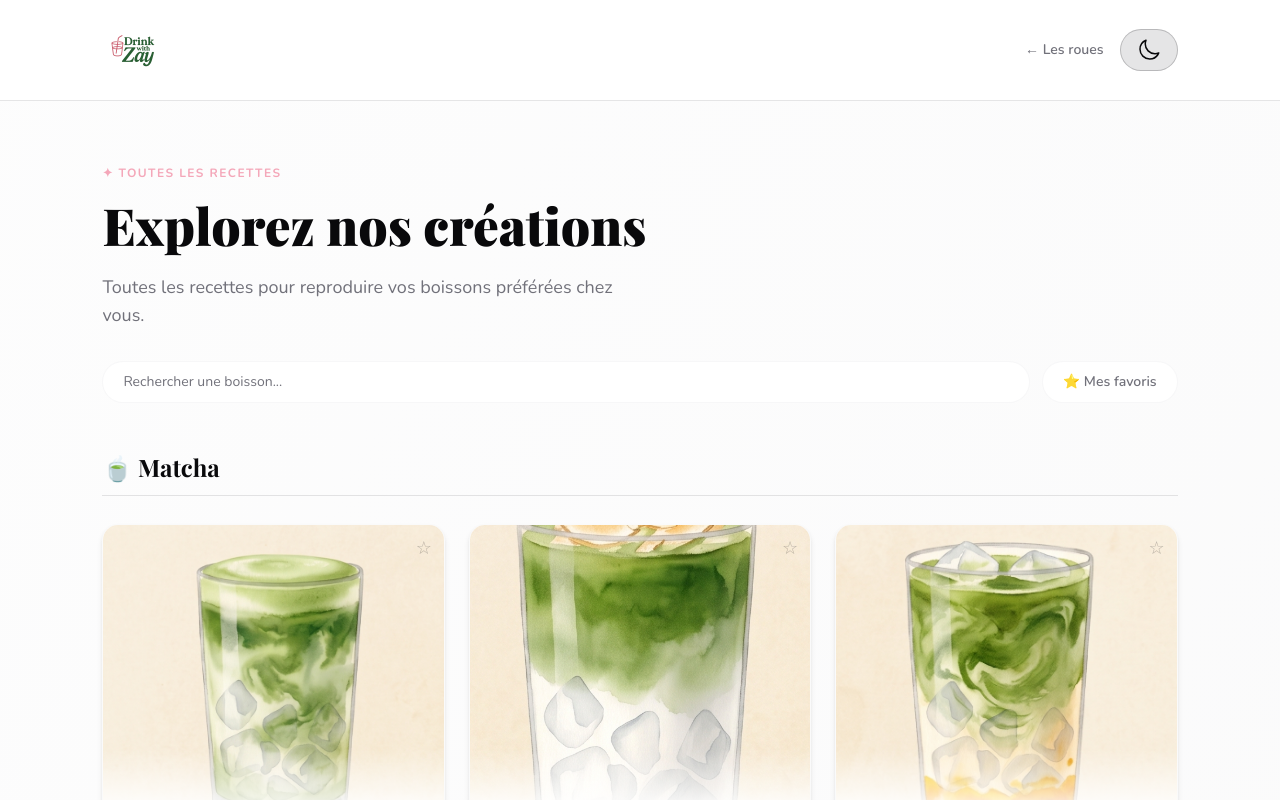
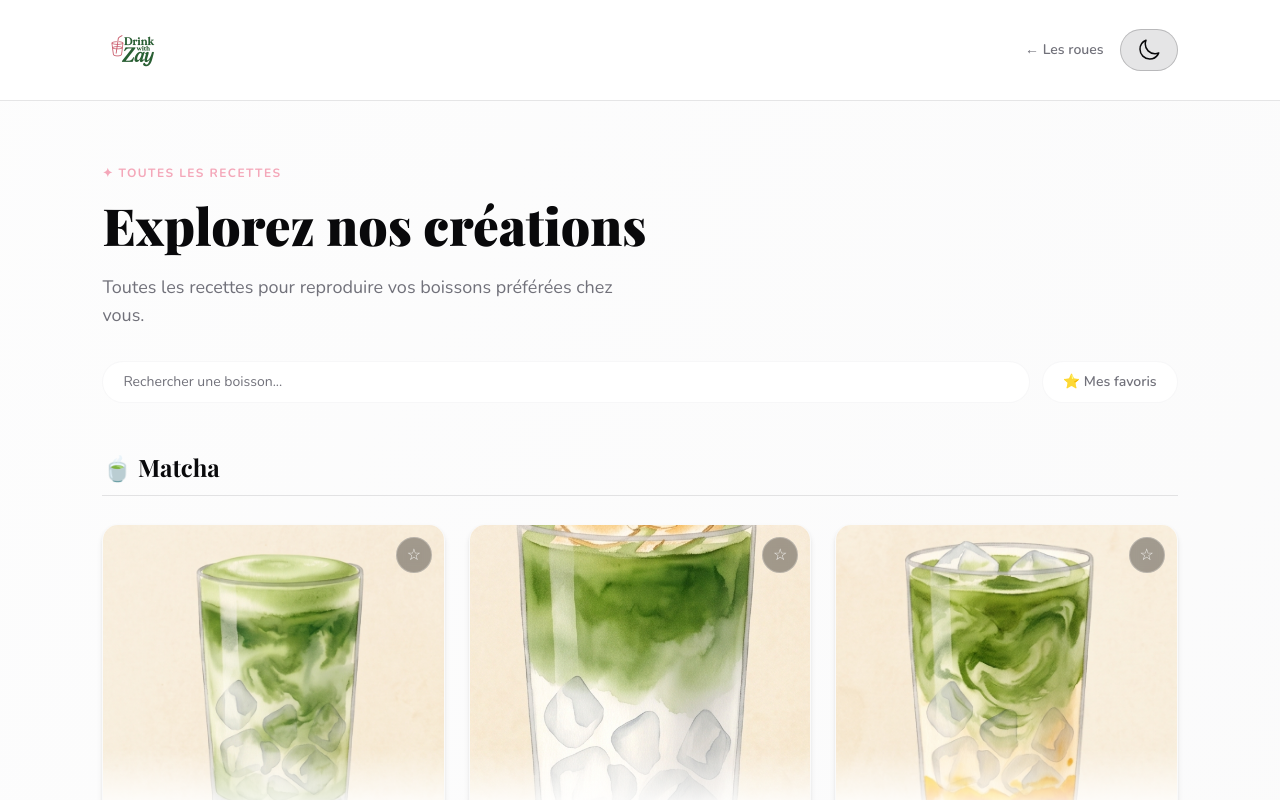
Before and after one commit to Kouceyla/DrinkwithZayy, a React (Vite) app: page /recettes in a window 1280 px wide. Shown: the top 800 px of the page. Built offline with nearby package versions, Linux system fonts and the light colour scheme; a web font is replaced by a local one.

Commit message:
feat: update FavoriteButton to support variant prop and improve styling

```diff
--- a/src/components/DrinkModal.jsx
+++ b/src/components/DrinkModal.jsx
@@ -44,7 +44,7 @@ function DrinkModal({ data, isOpen, onClose }) {
             <div className="p-6">
               <div className="flex items-start justify-between mb-1">
                 <p className="text-xs font-bold uppercase tracking-[.1em] text-brand-pink">Recette</p>
-                <FavoriteButton name={data.name} />
+                <FavoriteButton name={data.name} variant="card" />
               </div>
               <h3 className="font-serif text-2xl font-black text-foreground mb-2 leading-tight">{data.name}</h3>
 
--- a/src/components/FavoriteButton.jsx
+++ b/src/components/FavoriteButton.jsx
@@ -1,18 +1,39 @@
 import React from "react";
 import { useFavorites } from "../context/FavoritesContext";
 
-export function FavoriteButton({ name, className = "" }) {
+/**
+ * variant="overlay" — posé sur une image (fond sombre semi-transparent)
+ * variant="card"    — posé sur un fond de carte (fond subtil)
+ */
+export function FavoriteButton({ name, className = "", variant = "overlay" }) {
   const { favorites, toggle } = useFavorites();
   const active = favorites.has(name);
+
+  const base =
+    "w-9 h-9 rounded-full flex items-center justify-center border transition-all duration-200 hover:scale-110 active:scale-95";
+
+  const styles = {
+    overlay: active
+      ? "bg-brand-pink/25 border-brand-pink/70 shadow-md shadow-brand-pink/25"
+      : "bg-black/35 border-white/25 backdrop-blur-sm hover:bg-brand-pink/15 hover:border-brand-pink/50",
+    card: active
+      ? "bg-brand-pink/15 border-brand-pink/50"
+      : "bg-foreground/8 border-border/40 hover:bg-brand-pink/10 hover:border-brand-pink/40",
+  };
+
+  const iconStyles = {
+    overlay: active ? "text-brand-pink" : "text-white/90",
+    card:    active ? "text-brand-pink" : "text-muted-foreground hover:text-brand-pink",
+  };
 
   return (
     <button
       onClick={(e) => { e.stopPropagation(); toggle(name); }}
       aria-label={active ? "Retirer des favoris" : "Ajouter aux favoris"}
-      className={`transition-all duration-200 hover:scale-125 active:scale-95 ${className}`}
+      className={`${base} ${styles[variant]} ${className}`}
     >
-      <span className={`text-lg leading-none ${active ? "text-brand-pink" : "text-foreground/25 hover:text-brand-pink/50"}`}>
-        {active ? "⭐" : "☆"}
+      <span className={`text-base leading-none transition-colors duration-200 ${iconStyles[variant]}`}>
+        {active ? "★" : "☆"}
       </span>
     </button>
   );
```
